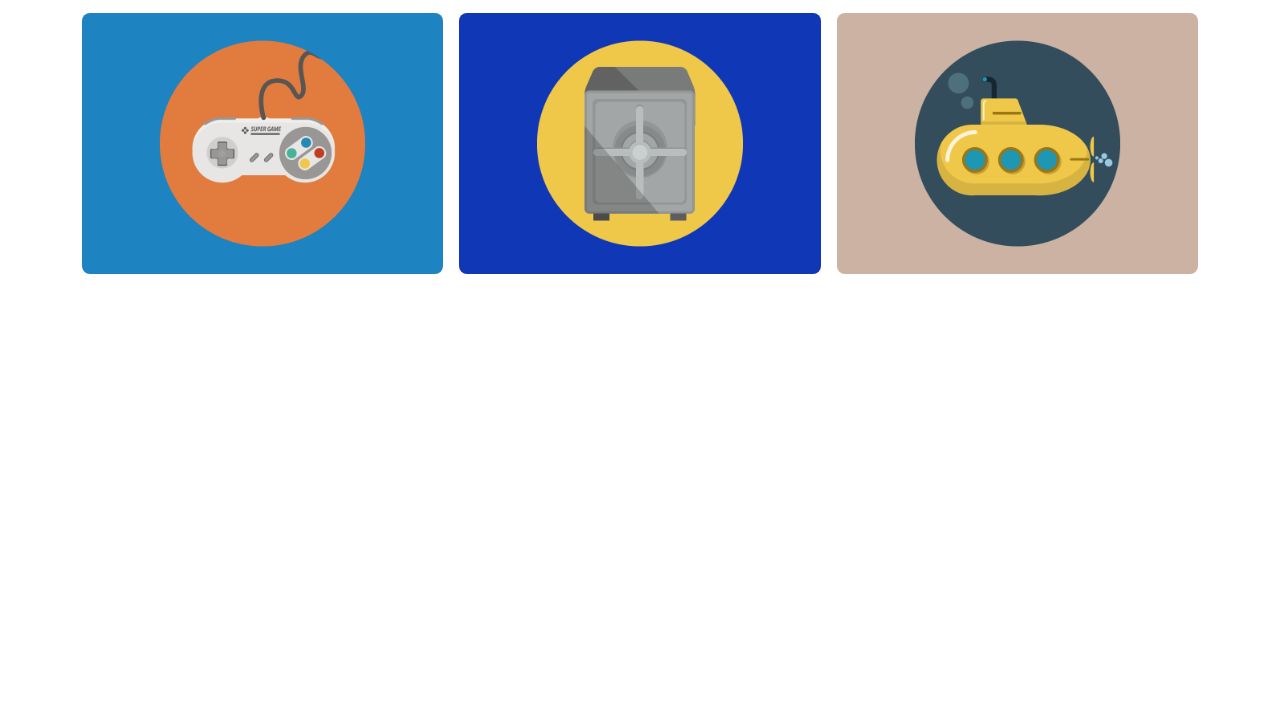
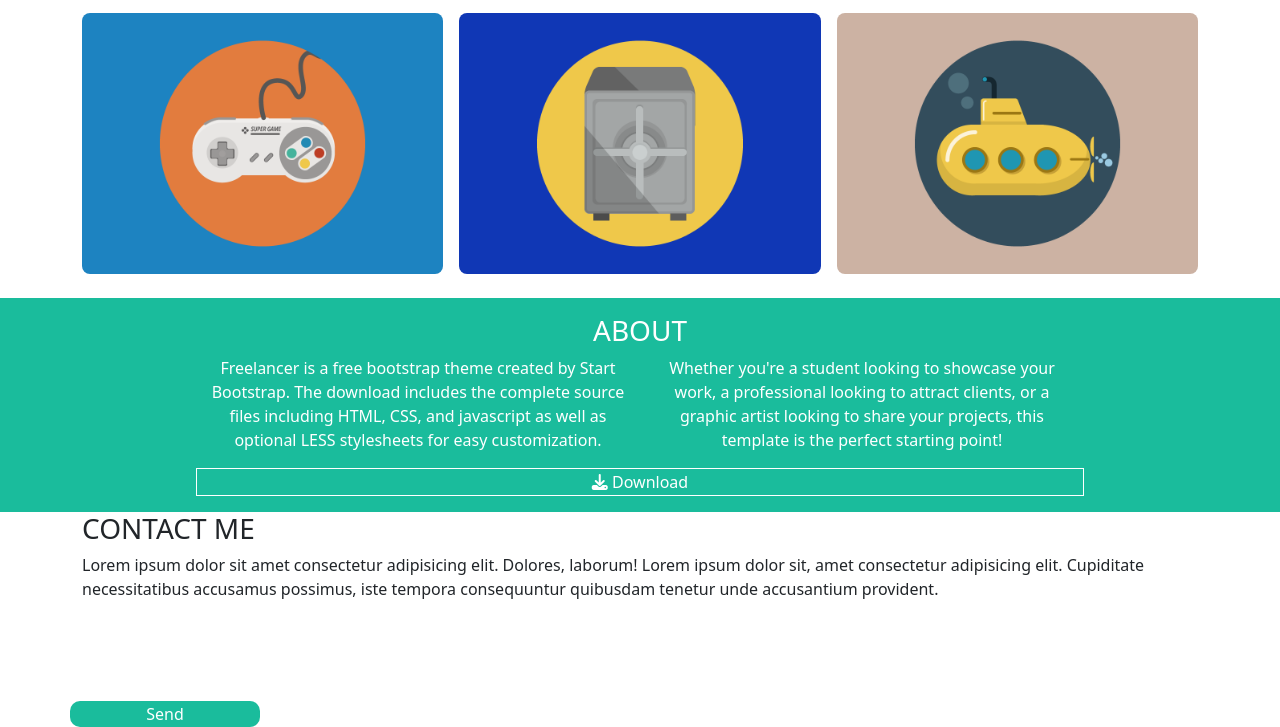
Before and after one commit to SimoneMicheleAllocca/html-css-bootstrap-freelancer, a plain HTML site: page index.html in a window 1280 px wide. Shown: the part 1095-1822 px from the top of the page. Before the commit the page ends 1393 px from the top, so only its background shows below. Drawn offline with nearby package versions, Linux system fonts and the light colour scheme.

Commit message:
add: contacts

```diff
--- a/css/style.css
+++ b/css/style.css
@@ -20,3 +20,39 @@ img{
 .avatar{
     width: 50%;
 }
+
+/* ABOUT US */
+.ms_about{
+    background-color: #1abc9c;
+    color: white;
+}
+
+.ms_cont-about{
+    width: 70%;
+}
+.ms_btn{
+    border: 1px solid white;
+    background-color: #1abc9c;
+}
+
+.ms_btn>i{
+    color: white;
+}
+.ms_btn>a{
+    color: inherit;
+    color: white;
+    text-decoration: none;
+}
+
+/* CONTACT */
+.ms_btn_contact{
+    background-color: #1abc9c;
+    border: none;
+    border-radius: 10px;
+    margin-top: 100px;
+}
+.ms_btn_contact>a{
+    color: inherit;
+    color: white;
+    text-decoration: none;
+}
--- a/index.html
+++ b/index.html
@@ -65,6 +65,42 @@
 
             </div>
         </section>
+
+        <!-- ABOUT US -->
+        <section class="ms_about py-3 text-center">
+            <div class="container ms_cont-about">
+                <h3>ABOUT</h3>
+
+                <div class="row g-3">
+                    <div class="col-12 col-md-6 ms_card">
+                        Freelancer is a free bootstrap theme created by Start Bootstrap. The download includes the complete source files including HTML, CSS, and javascript as well as optional LESS stylesheets for easy customization.
+                    </div>
+                    <div class="col-12 col-md-6 ms_card">
+                        Whether you're a student looking to showcase your work, a professional looking to attract clients, or a graphic artist looking to share your projects, this template is the perfect starting point!
+                    </div>
+                    <button class="ms_btn">
+                        <i class="fa-solid fa-download"></i>
+                        <a href="">Download</a>
+                    </button>
+
+                </div>
+            </div>
+        </section>
+
+        <!-- CONTACT ME -->
+        <section class="ms_contact">
+            <div class="container">
+                <h3>CONTACT ME</h3>
+                <div class="row ms_contact-col">
+                    <div class="col-12">
+                        Lorem ipsum dolor sit amet consectetur adipisicing elit. Dolores, laborum!
+                        Lorem ipsum dolor sit, amet consectetur adipisicing elit. Cupiditate necessitatibus accusamus possimus, iste tempora consequuntur quibusdam tenetur unde accusantium provident.
+                    </div>
+                    <button class="ms_btn_contact col-2">
+                        <a href="">Send</a>
+                    </button>
+            </div>
+        </section>
     </main>
 
 </body>
```
